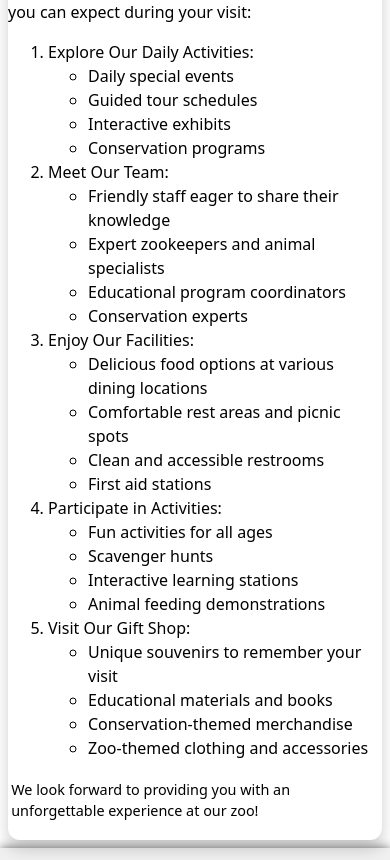
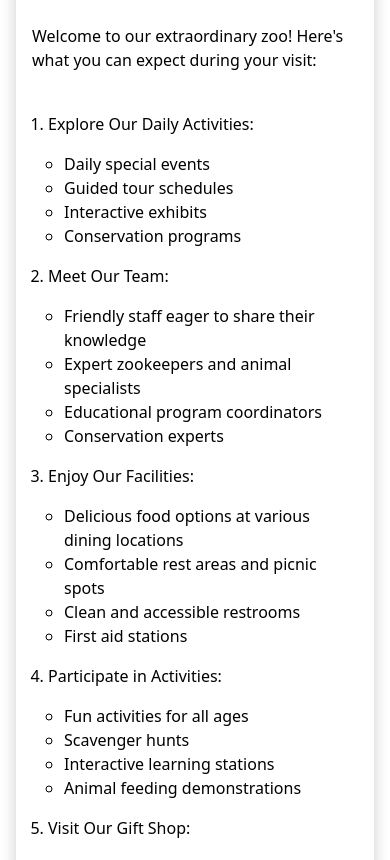
Before and after one commit to Vineethaveerapu/zooWebsite, a React (Vite) app: page / in a window 390 px wide. Shown: the part 639-1499 px from the top of the page. Built offline with nearby package versions, Linux system fonts and the light colour scheme.

Commit message:
Update FeaturedContent and Main styles for improved mobile responsiveness

```diff
--- a/src/components/FeaturedContent/FeaturedContent.module.css
+++ b/src/components/FeaturedContent/FeaturedContent.module.css
@@ -27,9 +27,8 @@
 
 @media (max-width: 768px) {
   .featuredContent {
-    padding: 0;
-    gap: 0;
-    overflow: hidden;
+    padding: 1rem;
+    gap: 0.5rem;
 
     h2 {
       font-size: 1.5rem;
@@ -44,6 +43,11 @@
       width: 50%;
       height: 50%;
       object-fit: cover;
+    }
+
+    ul,
+    ol {
+      padding: 1rem;
     }
   }
 }
--- a/src/components/Main/Main.module.css
+++ b/src/components/Main/Main.module.css
@@ -1,10 +1,11 @@
 .main {
   display: flex;
   flex-direction: row;
-  padding: 2rem;
   gap: 2rem;
   position: relative;
   width: 100%;
+
+  padding: 4rem 2rem;
 
   /* first child flex: 1 */
   > :first-child {
@@ -25,8 +26,7 @@
 
 @media (max-width: 768px) {
   .main {
-    padding: 0.5rem;
-    gap: 0.5rem;
+    padding: 2rem 1rem 4rem;
 
     h1,
     h2 {
```
